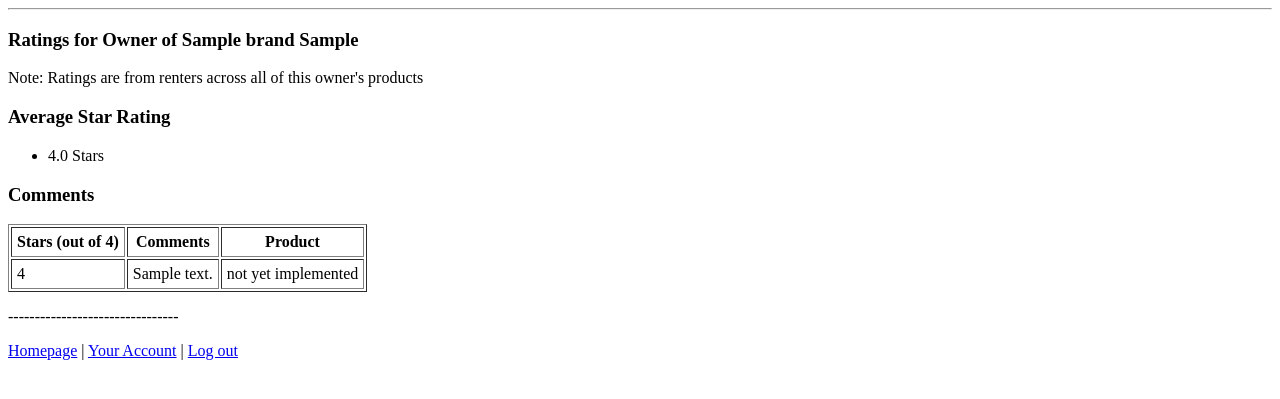
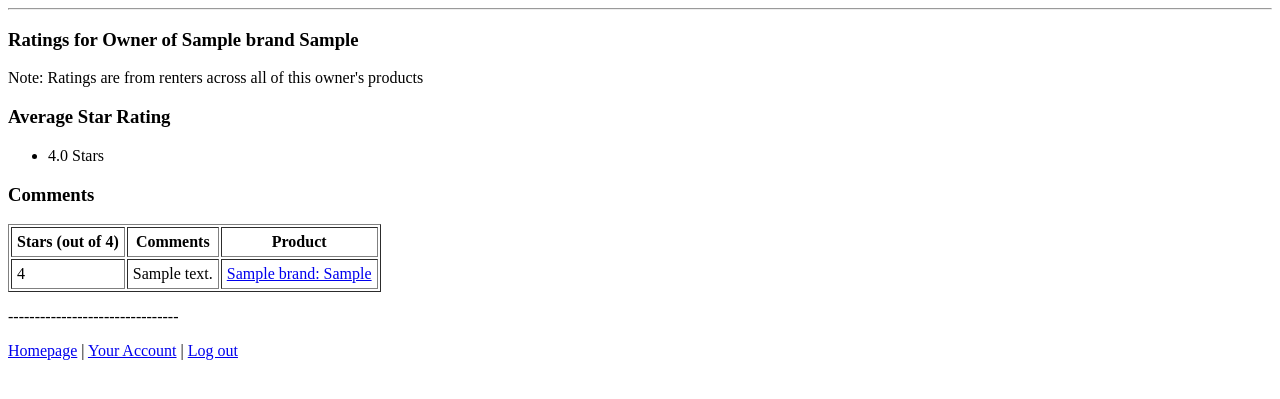
Before and after one commit to fwong03/Happy-Camper, a Flask app: page /owner-rating/1 in a window 1280 px wide. Shown: the top 399 px of the page. Run offline with Flask 2, Linux system fonts and the light colour scheme; tables that the repository leaves empty hold one stand-in row (values such as "Sample post").

Commit message:
Product Owner Rating template can now dispaly associated product of rating with link

```diff
--- a/templates/owner-rating.html
+++ b/templates/owner-rating.html
@@ -26,7 +26,7 @@
         <tr>
             <td>{{ rating.stars }}</td>
             <td>{{ rating.comments }}</td>
-            <td>not yet implemented</td>
+            <td><a href="/product-detail/{{ rating.ohistory[0].product.prod_id }}">{{ rating.ohistory[0].product.brand.brand_name }}: {{ rating.ohistory[0].product.model }}</td>
         {% endfor %}
     </table>
     {% else %}
```
